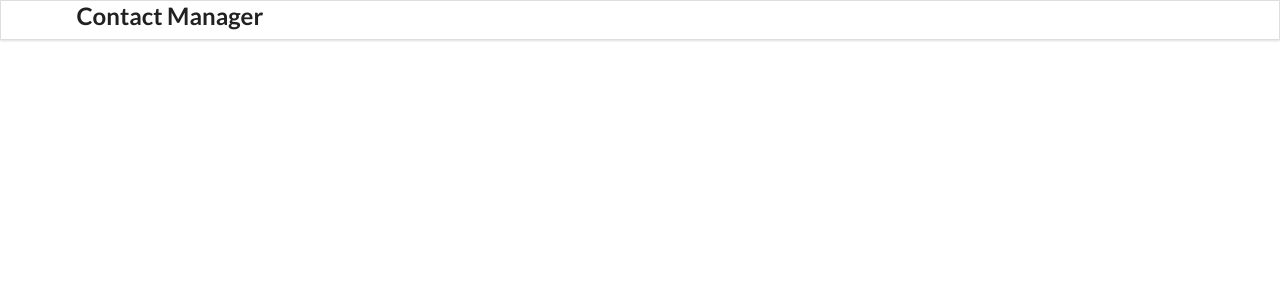
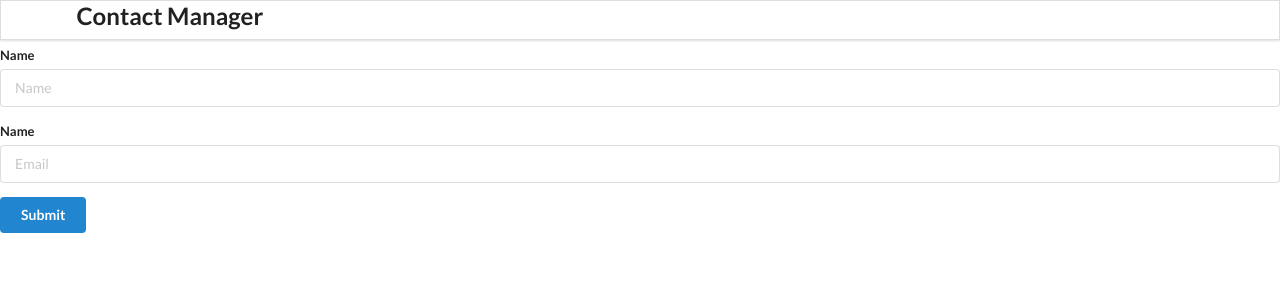
Before and after one commit to durveshramane26/Contact-App, a React (Create React App) app: page / in a window 1280 px wide. Shown: the top 300 px of the page. Built offline with nearby package versions, Linux system fonts and the light colour scheme.

Commit message:
Added Add Contact Component

```diff
--- a/src/Components/AddContact.js
+++ b/src/Components/AddContact.js
@@ -0,0 +1,24 @@
+import React from "react";
+
+class AddContact extends React.Component {
+    render() {
+        return (
+            <div className="ui main">
+                <h2>Add Contact</h2>
+                <form className="ui form">
+                    <div className="field">
+                        <label>Name</label>
+                        <input type="text" name="name" placeholder="Name" />
+                    </div>
+                    <div className="field">
+                        <label>Name</label>
+                        <input type="text" name="email" placeholder="Email" />
+                    </div>
+                    <button className="ui button blue">Submit</button>
+                </form>
+            </div>
+        )
+    }
+}
+
+export default AddContact;
--- a/src/Components/App.js
+++ b/src/Components/App.js
@@ -8,8 +8,8 @@
   return (
     <div>
       <Header />
-      {/*<AddContact />
-      <ContactList /> 8*/}
+      <AddContact />
+
     </div>
   );
 }
```
